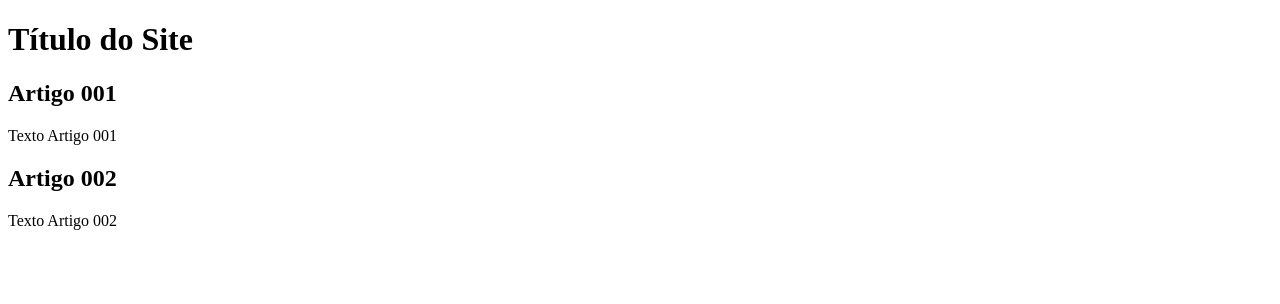
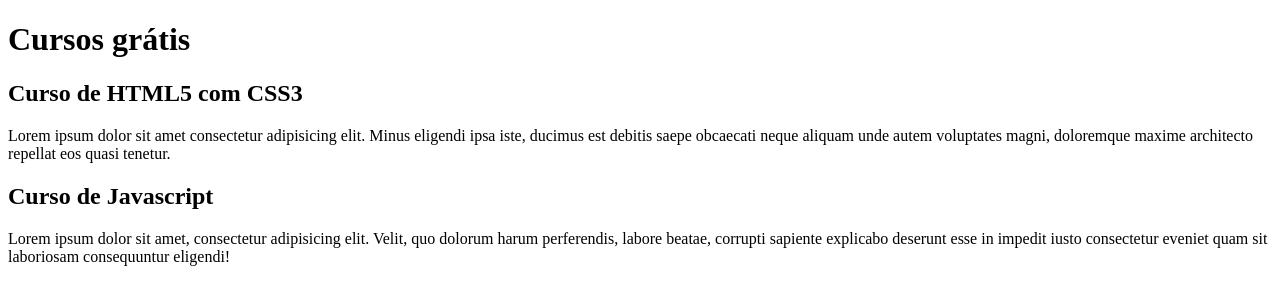
Before and after one commit to igorpiress/projeto-site, a plain HTML site: page index.html in a window 1280 px wide. Drawn offline with Linux system fonts and the light colour scheme.

Commit message:
comecei a escrever o conteúdo

```diff
--- a/index.html
+++ b/index.html
@@ -8,17 +8,17 @@
 <body>
     <main>
 <header>
-    <h1>Título do Site</h1>
+    <h1>Cursos grátis</h1>
 </header>
 
 <article>
-<h2>Artigo 001</h2>
-<p>Texto Artigo 001</p>
+<h2>Curso de HTML5 com CSS3</h2>
+<p>Lorem ipsum dolor sit amet consectetur adipisicing elit. Minus eligendi ipsa iste, ducimus est debitis saepe obcaecati neque aliquam unde autem voluptates magni, doloremque maxime architecto repellat eos quasi tenetur.</p>
 </article>
 
 <article>
-<h2>Artigo 002</h2>
-<p>Texto Artigo 002</p>
+<h2>Curso de Javascript</h2>
+<p>Lorem ipsum dolor sit amet, consectetur adipisicing elit. Velit, quo dolorum harum perferendis, labore beatae, corrupti sapiente explicabo deserunt esse in impedit iusto consectetur eveniet quam sit laboriosam consequuntur eligendi!</p>
 </article>
     </main>
 </body>
```
